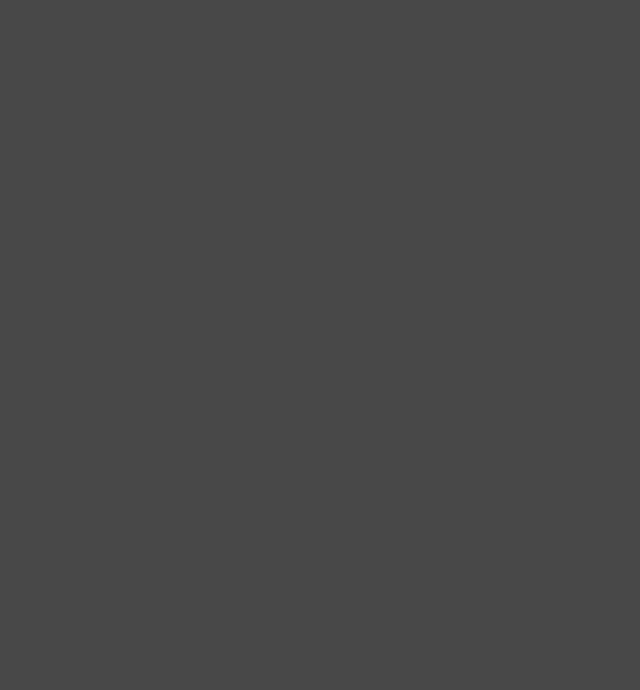
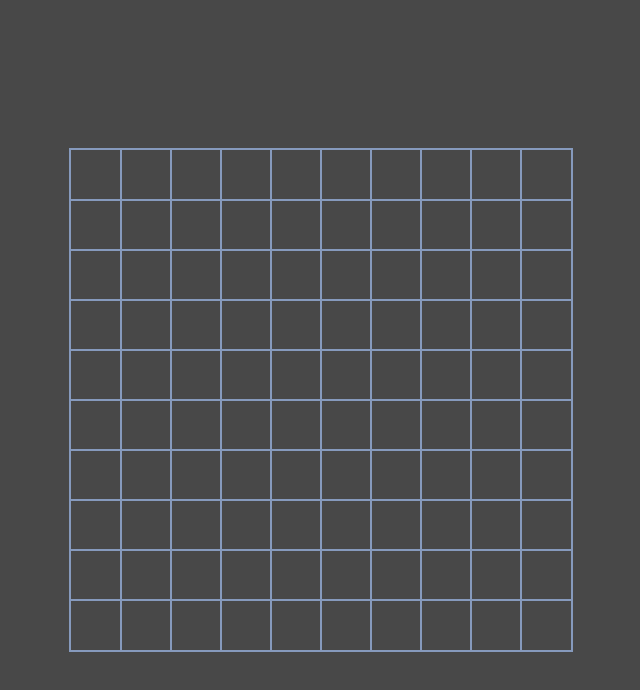
Before and after one commit to fluffyjohnny/snake-game, a React (Create React App) app: page / in a window 1280 px wide. Shown: the top 690 px of the page, without its empty margins (319-959 px from the left). Built offline with nearby package versions, Linux system fonts and the light colour scheme.

Commit message:
add css for board component

```diff
--- a/src/Board/Board.css
+++ b/src/Board/Board.css
@@ -0,0 +1,14 @@
+.board {
+  outline: 2px solid rgb(134, 154, 189)
+}
+
+.row {
+  height: 50px;
+}
+
+.cell {
+  width: 50px;
+  height: 50px;
+  outline: 1px solid rgb(134, 154, 189);
+  display: inline-block;
+}
```
